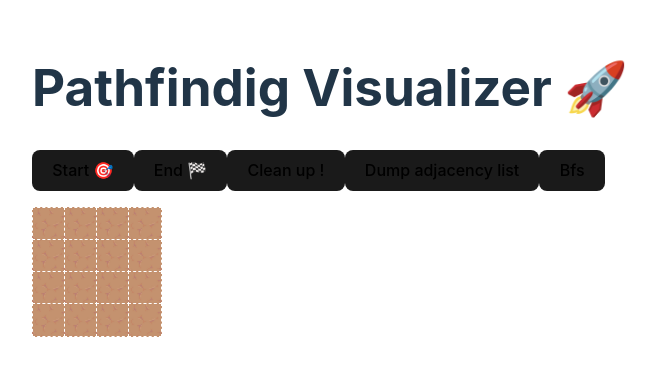
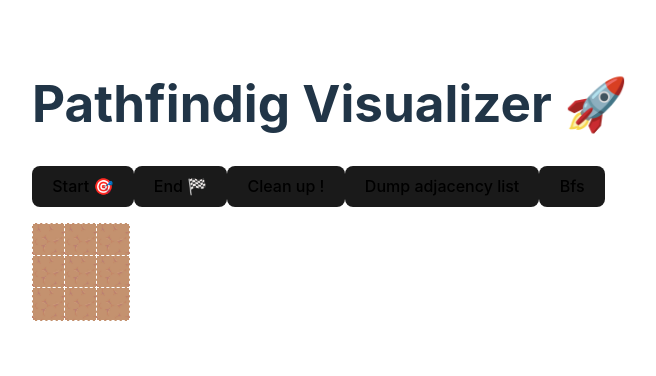
Before and after one commit to hamzaseghir/pathfinding-visualizer, a React (Vite) app: page / in a window 1280 px wide. Shown: the part 228-604 px from the top of the page, without its empty margins (310-966 px from the left). Built offline with nearby package versions, Linux system fonts and the light colour scheme.

Commit message:
working basic bfs

```diff
--- a/src/components/PathfindingVisualizer.tsx
+++ b/src/components/PathfindingVisualizer.tsx
@@ -2,18 +2,18 @@ import { BaseSyntheticEvent, useEffect, useState } from 'react';
 import { MatrixWrapper , StateButton, Node} from './PathfindingVisualizer.style';
 import BreadthFirstSearch from './algorithms/Bfs';
 
-const MATRIX_ROWS = 4;
-const MATRIX_COLUMNS = 4;
+const MATRIX_ROWS = 3;
+const MATRIX_COLUMNS = 3;
 
 
 const useMatrix = () => {
   const [matrix, setMatrix] = useState<Array<Array<Node>>>([[]]);
   const [startFlag, setStartFlag] = useState({state:false});
-  const [startNode, setStartNode] = useState(-1)
-  const [prevStartNode, setPrevStartNode] = useState(-1);
+  const [startNode, setStartNode] = useState<number>(-1)
+  const [prevStartNode, setPrevStartNode] = useState<number>(-1);
   const [endFlag, setEndFlag] = useState({state:false});
-  const [endNode, setEndNode] = useState(-1);
-  const [prevEndNode, setPrevEndNode] = useState(-1);
+  const [endNode, setEndNode] = useState<number>(-1);
+  const [prevEndNode, setPrevEndNode] = useState<number>(-1);
   const [pressed, setPressed] = useState(false);
   const [triggered, setTriggered] = useState(false);
 
@@ -53,12 +53,8 @@ const useMatrix = () => {
         }
       })
     })
-    console.log(map);
+    // console.log(map);
     return map;
-  }
-
-  const bfs = () => {
-    BreadthFirstSearch(_convertToAdjacencyList(matrix), startNode,endNode);
   }
 
   useEffect(() => {
@@ -170,7 +166,9 @@ const useMatrix = () => {
 };
 
   const handleBfs = () => {
-    if(startNode != -1 && endNode != -1) BreadthFirstSearch(_convertToAdjacencyList(matrix), startNode, endNode)
+    if(startNode != -1 && endNode != -1) {
+      let res = BreadthFirstSearch(_convertToAdjacencyList(matrix), startNode, endNode)
+    }
   }
 
   const handleStartFlag = () => {
--- a/src/components/algorithms/Bfs.ts
+++ b/src/components/algorithms/Bfs.ts
@@ -3,12 +3,13 @@ let queue:number[] = [];
 
 const BreadthFirstSearch = (matrix:Map<number, number[]>, startNode:number, endNode:number) => {
 
-  for(let node of matrix.get(startNode)!)visited.push(node)
-  for(let node of matrix.get(startNode)!)queue.push(node)
+  visited.push(Number(startNode));
+  queue.push(Number(startNode))
 
   while(queue.length > 0){
     let s = queue.pop()!;
-    console.log(s);
+    console.log("s:", matrix.get(s));
+    console.log("visited:", visited);
 
     for(let node of matrix.get(s)!){
       if(!visited.includes(node)){
```
